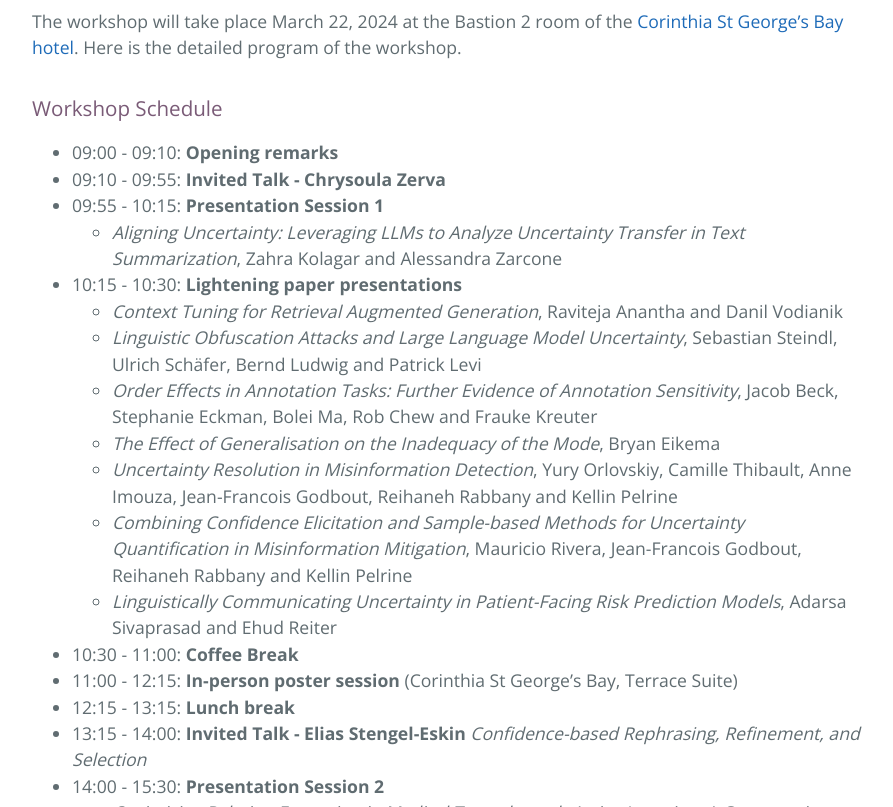
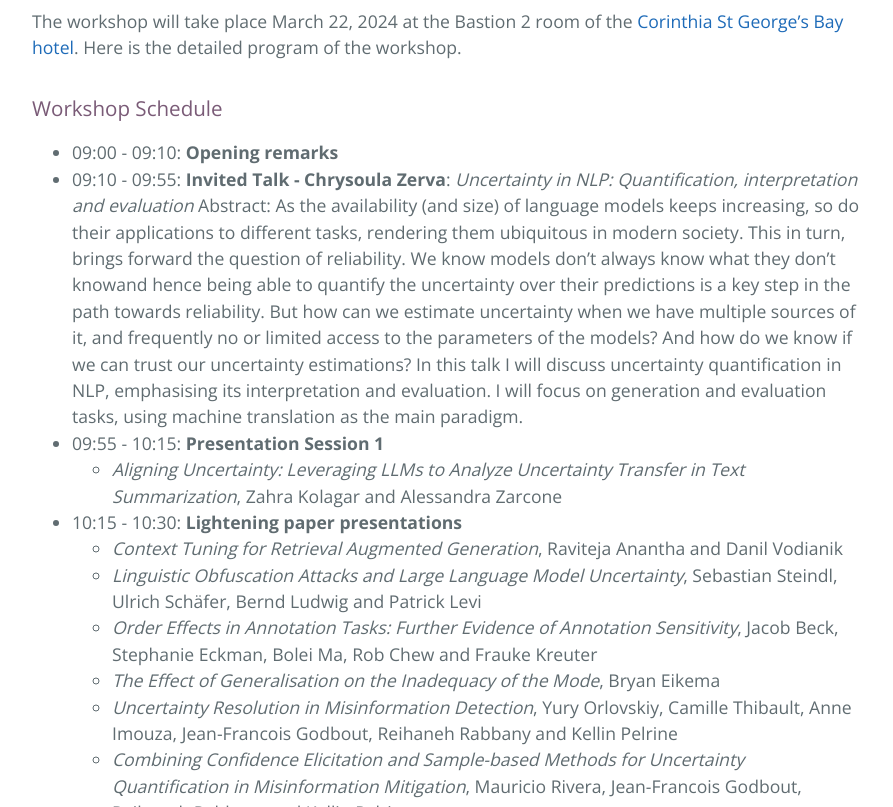
Before and after one commit to uncertainlp/uncertainlp.github.io, a Jekyll site: the page built from program.md, in a window 1280 px wide and 900 px high, scrolled down 816 px, cut to the strip 93-900 px from the top of the window. Shown: the whole strip, without its empty margins (192-1085 px from the left). Built offline with Jekyll 4.4.1, drawn with Linux system fonts in a browser that asks for light colours; the repository's description, which GitHub fills in, is left out.

Commit message:
Update program.md

```diff
--- a/program.md
+++ b/program.md
@@ -10,7 +10,8 @@ The workshop will take place March 22, 2024 at the Bastion 2 room of the <a href
 
 
 - 09:00 - 09:10: **Opening remarks**
-- 09:10 - 09:55: **Invited Talk - Chrysoula Zerva**
+- 09:10 - 09:55: **Invited Talk - Chrysoula Zerva**: *Uncertainty in NLP: Quantification, interpretation and evaluation*
+  Abstract: As the availability (and size) of language models keeps increasing, so do their applications to different tasks, rendering them ubiquitous in modern society. This in turn, brings forward the question of reliability. We know models don’t always know what they don’t knowand hence being able to quantify the uncertainty over their predictions is a key step in the path towards reliability. But how can we estimate uncertainty when we have multiple sources of it, and frequently no or limited access to the parameters of the models? And how do we know if we can trust our uncertainty estimations? In this talk I will discuss uncertainty quantification in NLP, emphasising its interpretation and evaluation. I will focus on generation and evaluation tasks, using machine translation as the main paradigm.
 - 09:55 - 10:15: **Presentation Session 1**
   - *Aligning Uncertainty: Leveraging LLMs to Analyze Uncertainty Transfer in Text Summarization*, Zahra Kolagar and Alessandra Zarcone
 - 10:15 - 10:30: **Lightening paper presentations**
```
